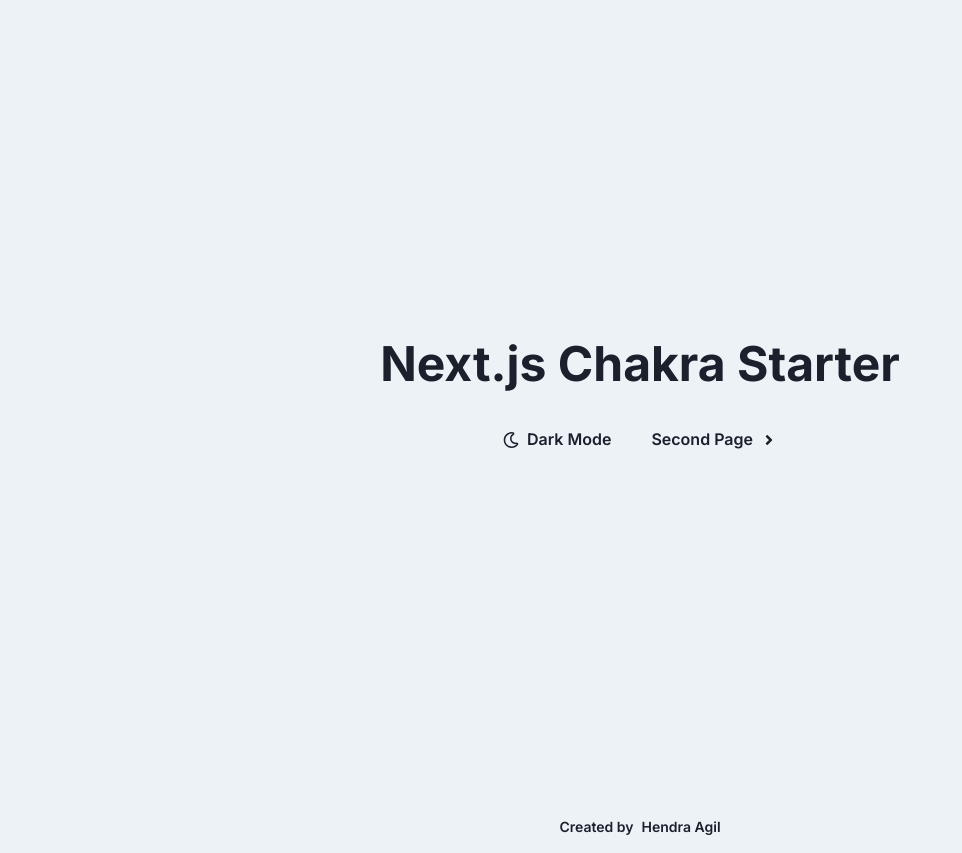
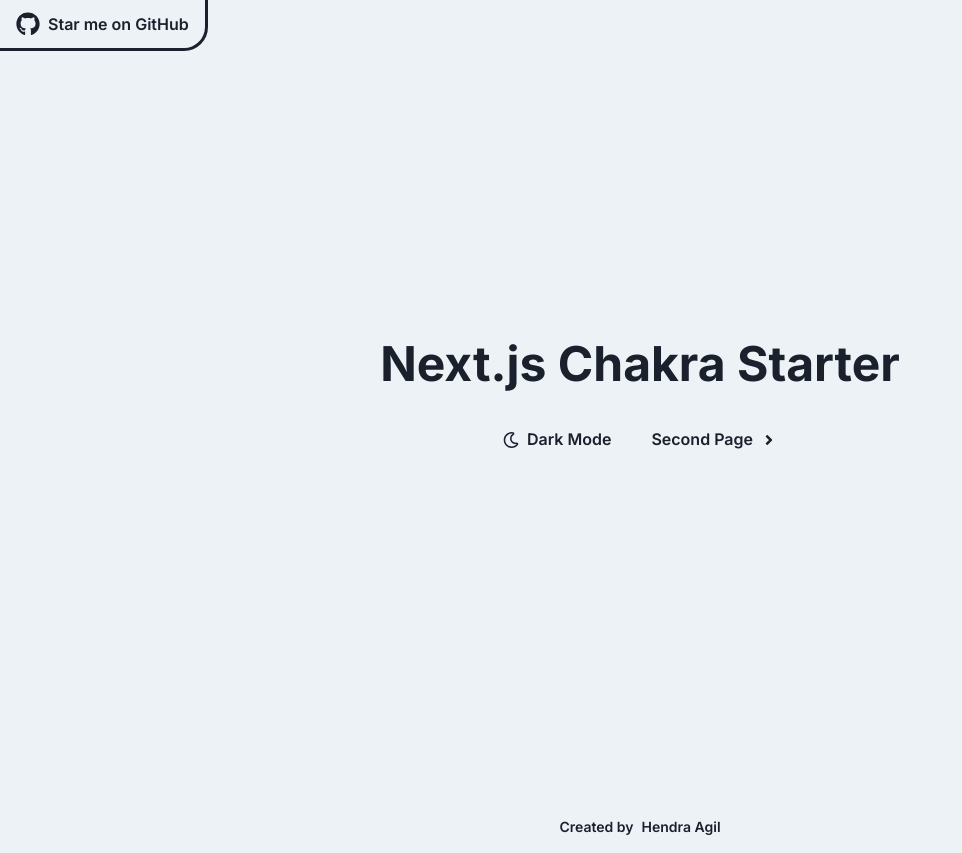
Before and after one commit to benjamin777dev/next-chakra-starter, a Next.js app: page / in a window 1280 px wide. Shown: the whole page, without its empty margins (0-962 px from the left). Built offline with nearby package versions, Linux system fonts and the light colour scheme.

Commit message:
docs(root): update readme & add star component

```diff
--- /dev/null
+++ b/components/Star.js
@@ -0,0 +1,26 @@
+import { HStack, Link, Text, useColorMode } from '@chakra-ui/react';
+import { FaGithub } from 'react-icons/fa';
+
+const Star = () => {
+  const { colorMode } = useColorMode();
+
+  return (
+    <Link href="https://github.com/hendraaagil/next-chakra-starter" isExternal>
+      <HStack
+        pos="fixed"
+        py={3}
+        px={4}
+        bg={colorMode === 'light' ? 'gray.100' : 'gray.800'}
+        borderBottomWidth="3px"
+        borderRightWidth="3px"
+        borderColor={colorMode === 'light' ? 'gray.800' : 'gray.100'}
+        roundedBottomRight="3xl"
+      >
+        <FaGithub size="24px" />
+        <Text fontWeight="600">Star me on GitHub</Text>
+      </HStack>
+    </Link>
+  );
+};
+
+export default Star;
--- a/pages/_app.js
+++ b/pages/_app.js
@@ -10,6 +10,7 @@
 import { GlobalStyle } from 'styles/styles';
 import 'styles/css/nprogress.css';
 
+import Star from 'components/Star';
 import Footer from 'components/Footer';
 
 Router.events.on('routeChangeStart', () => NProgress.start());
@@ -24,6 +25,7 @@
       <DefaultSeo {...SEO} />
 
       <GlobalStyle>
+        <Star />
         <AnimatePresence exitBeforeEnter>
           <MotionBox
             key={router.route}
```
Also changed, not shown: 1 other file (tests, documents, lock files or other folders).
